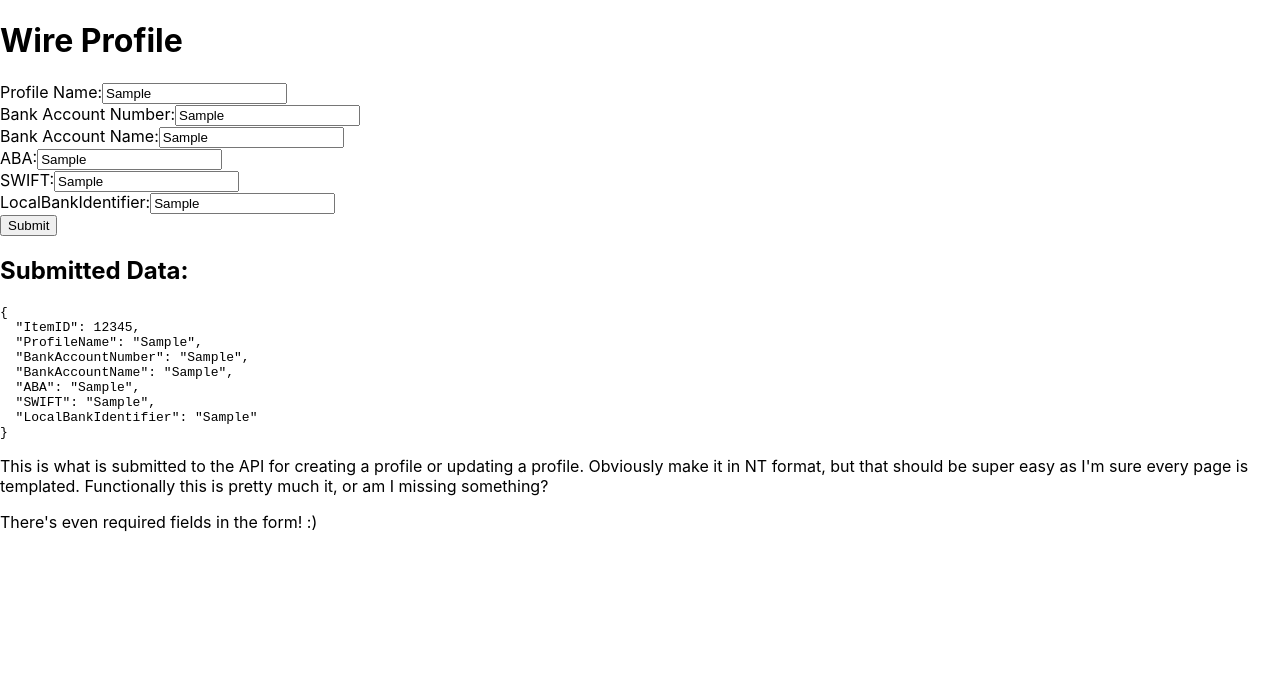
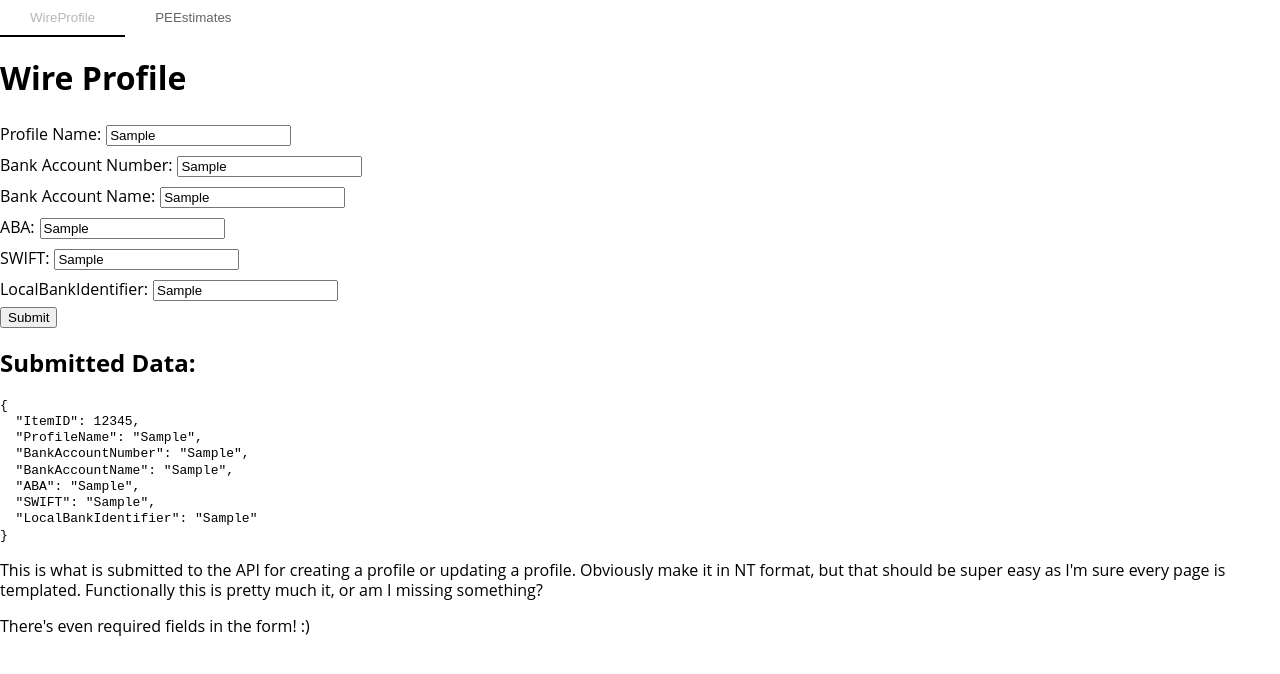
Before and after one commit to b2cowan/pe-commitments, a React (Create React App) app: page / in a window 1280 px wide. Both pictures are taken after typing "Sample", "Sample", "Sample", "Sample", "Sample", "Sample" into the empty fields and a click on the button "Submit". Shown: the top 674 px of the page. Built offline with nearby package versions, Linux system fonts and the light colour scheme.

Commit message:
new header with buttons to toggle between sites

```diff
--- a/package.json
+++ b/package.json
@@ -16,6 +16,7 @@
     "react-scripts": "5.0.1",
     "react-select": "^5.7.4",
     "react-table": "^7.8.0",
+    "styled-components": "^6.1.8",
     "web-vitals": "^2.1.4"
   },
   "scripts": {
--- a/src/App.js
+++ b/src/App.js
@@ -1,113 +1,32 @@
 import React, { useState } from "react";
+import WireProfile from "./WireProfile";
+import PEEstimates from "./PrivateEquityEstimates";
+import TabGroup from "./HeaderButtons";
 
 function App() {
-  const [formData, setFormData] = useState({
-    ItemID: 12345,
-    ProfileName: "",
-    BankAccountNumber: "",
-    BankAccountName: "",
-    ABA: "",
-    SWIFT: "",
-    LocalBankIdentifier: "",
-  });
-  const [submittedData, setSubmittedData] = useState(null);
+  const [activePage, setActivePage] = useState("WireProfile");
 
-  const handleInputChange = (e) => {
-    const { name, value } = e.target;
-    setFormData((prevData) => ({
-      ...prevData,
-      [name]: value,
-    }));
-  };
+  // const toggleComponent = (component) => {
+  //   setDisplay(component);
+  //   console.log(TabGroup.active);
+  // };
 
-  const handleSubmit = (e) => {
-    e.preventDefault();
-    setSubmittedData(formData);
+  const renderPage = () => {
+    switch (activePage) {
+      case "WireProfile":
+        return <WireProfile />;
+      case "PEEstimates":
+        return <PEEstimates />;
+      default:
+        return null;
+    }
   };
 
   return (
     <div>
-      <h1>Wire Profile</h1>
-      <form onSubmit={handleSubmit}>
-        <div>
-          <label htmlFor="ProfileName">Profile Name:</label>
-          <input
-            type="text"
-            id="ProfileName"
-            name="ProfileName"
-            value={formData.ProfileName}
-            onChange={handleInputChange}
-            required
-          />
-        </div>
-        <div>
-          <label htmlFor="BankAccountNumber">Bank Account Number:</label>
-          <input
-            type="text"
-            id="BankAccountNumber"
-            name="BankAccountNumber"
-            value={formData.BankAccountNumber}
-            onChange={handleInputChange}
-            required
-          />
-        </div>
-        <div>
-          <label htmlFor="BankAccountName">Bank Account Name:</label>
-          <input
-            type="text"
-            id="BankAccountName"
-            name="BankAccountName"
-            value={formData.BankAccountName}
-            onChange={handleInputChange}
-          />
-        </div>
-        <div>
-          <label htmlFor="ABA">ABA:</label>
-          <input
-            type="text"
-            id="ABA"
-            name="ABA"
-            value={formData.ABA}
-            onChange={handleInputChange}
-          />
-        </div>
-        <div>
-          <label htmlFor="SWIFT">SWIFT:</label>
-          <input
-            type="text"
-            id="SWIFT"
-            name="SWIFT"
-            value={formData.SWIFT}
-            onChange={handleInputChange}
-          />
-        </div>
-        <div>
-          <label htmlFor="LocalBankIdentifier">LocalBankIdentifier:</label>
-          <input
-            type="text"
-            id="LocalBankIdentifier"
-            name="LocalBankIdentifier"
-            value={formData.LocalBankIdentifier}
-            onChange={handleInputChange}
-          />
-        </div>
-        <button type="submit">Submit</button>
-      </form>
-      {submittedData && (
-        <div>
-          <h2>Submitted Data:</h2>
-          <pre>{JSON.stringify(submittedData, null, 2)}</pre>
-          <p>
-            This is what is submitted to the API for creating a profile or
-            updating a profile. Obviously make it in NT format, but that should
-            be super easy as I'm sure every page is templated. Functionally this
-            is pretty much it, or am I missing something?
-          </p>
-          <p>There's even required fields in the form! :)</p>
-        </div>
-      )}
+      <TabGroup activePage={activePage} setActivePage={setActivePage} />
+      {renderPage()}
     </div>
   );
 }
-
 export default App;
--- /dev/null
+++ b/src/HeaderButtons.js
@@ -0,0 +1,45 @@
+import React from "react";
+import styled from "styled-components";
+
+const pages = ["WireProfile", "PEEstimates"];
+
+const Tab = styled.button`
+  padding: 10px 30px;
+  cursor: pointer;
+  opacity: 0.6;
+  background: white;
+  border: 0;
+  outline: 0;
+  border-bottom: 2px solid transparent;
+  transition: ease border-bottom 250ms;
+  ${({ active }) =>
+    active &&
+    `
+    border-bottom: 2px solid black;
+    opacity: 1;
+  `}
+`;
+
+function TabGroup({ activePage, setActivePage }) {
+  const handleButtonClick = (page) => {
+    setActivePage(page);
+  };
+
+  return (
+    <>
+      <div>
+        {pages.map((page) => (
+          <Tab
+            key={page}
+            active={activePage === page}
+            onClick={() => handleButtonClick(page)}
+            disabled={activePage === page}
+          >
+            {page}
+          </Tab>
+        ))}
+      </div>
+    </>
+  );
+}
+export default TabGroup;
--- a/src/WireProfile.js
+++ b/src/WireProfile.js
@@ -1,13 +1,14 @@
 import React, { useState } from "react";
 
-function WireProfile() {
+function App() {
   const [formData, setFormData] = useState({
-    input1: "",
-    input2: "",
-    input3: "",
-    input4: "",
-    input5: "",
-    input6: "",
+    ItemID: 12345,
+    ProfileName: "",
+    BankAccountNumber: "",
+    BankAccountName: "",
+    ABA: "",
+    SWIFT: "",
+    LocalBankIdentifier: "",
   });
   const [submittedData, setSubmittedData] = useState(null);
 
@@ -26,65 +27,67 @@ function WireProfile() {
 
   return (
     <div>
-      <h1>Form Submission</h1>
+      <h1>Wire Profile</h1>
       <form onSubmit={handleSubmit}>
         <div>
-          <label htmlFor="input1">Input 1:</label>
+          <label htmlFor="ProfileName">Profile Name:</label>
           <input
             type="text"
-            id="input1"
-            name="input1"
-            value={formData.input1}
+            id="ProfileName"
+            name="ProfileName"
+            value={formData.ProfileName}
+            onChange={handleInputChange}
+            required
+          />
+        </div>
+        <div>
+          <label htmlFor="BankAccountNumber">Bank Account Number:</label>
+          <input
+            type="text"
+            id="BankAccountNumber"
+            name="BankAccountNumber"
+            value={formData.BankAccountNumber}
+            onChange={handleInputChange}
+            required
+          />
+        </div>
+        <div>
+          <label htmlFor="BankAccountName">Bank Account Name:</label>
+          <input
+            type="text"
+            id="BankAccountName"
+            name="BankAccountName"
+            value={formData.BankAccountName}
             onChange={handleInputChange}
           />
         </div>
         <div>
-          <label htmlFor="input2">Input 2:</label>
+          <label htmlFor="ABA">ABA:</label>
           <input
             type="text"
-            id="input2"
-            name="input2"
-            value={formData.input2}
+            id="ABA"
+            name="ABA"
+            value={formData.ABA}
             onChange={handleInputChange}
           />
         </div>
         <div>
-          <label htmlFor="input3">Input 3:</label>
+          <label htmlFor="SWIFT">SWIFT:</label>
           <input
             type="text"
-            id="input3"
-            name="input3"
-            value={formData.input3}
+            id="SWIFT"
+            name="SWIFT"
+            value={formData.SWIFT}
             onChange={handleInputChange}
           />
         </div>
         <div>
-          <label htmlFor="input4">Input 4:</label>
+          <label htmlFor="LocalBankIdentifier">LocalBankIdentifier:</label>
           <input
             type="text"
-            id="input4"
-            name="input4"
-            value={formData.input4}
-            onChange={handleInputChange}
-          />
-        </div>
-        <div>
-          <label htmlFor="input5">Input 5:</label>
-          <input
-            type="text"
-            id="input5"
-            name="input5"
-            value={formData.input5}
-            onChange={handleInputChange}
-          />
-        </div>
-        <div>
-          <label htmlFor="input6">Input 6:</label>
-          <input
-            type="text"
-            id="input6"
-            name="input6"
-            value={formData.input6}
+            id="LocalBankIdentifier"
+            name="LocalBankIdentifier"
+            value={formData.LocalBankIdentifier}
             onChange={handleInputChange}
           />
         </div>
@@ -94,10 +97,17 @@ function WireProfile() {
         <div>
           <h2>Submitted Data:</h2>
           <pre>{JSON.stringify(submittedData, null, 2)}</pre>
+          <p>
+            This is what is submitted to the API for creating a profile or
+            updating a profile. Obviously make it in NT format, but that should
+            be super easy as I'm sure every page is templated. Functionally this
+            is pretty much it, or am I missing something?
+          </p>
+          <p>There's even required fields in the form! :)</p>
         </div>
       )}
     </div>
   );
 }
 
-export default WireProfile;
+export default App;
```
Also changed, not shown: 1 other file (tests, documents, lock files or other folders).
